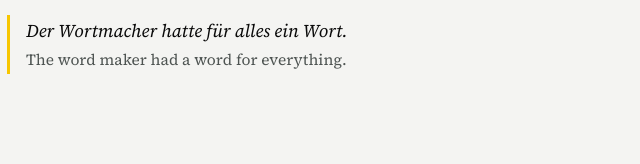
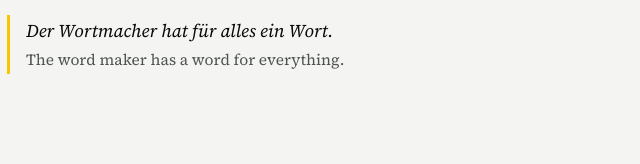
Before and after one commit to julie719/germanwordmaker, a website with bundled scripts: page index.html in a window 1280 px wide. Shown: the part 743-907 px from the top of the page, 293-933 px from the left. Built offline with nearby package versions, Linux system fonts and the light colour scheme; files whose address does not match are found by name.

Commit message:
Intro example in present tense: Der Wortmacher hat für alles ein Wort
Co-Authored-By: Claude Opus 5.5 <noreply@anthropic.com>

```diff
--- a/index.html
+++ b/index.html
@@ -65,8 +65,8 @@
         </ol>
         <p class="definition">A machine that invents a German word for any feeling, moment or situation you describe. Try it above; your word goes on the sign.</p>
         <blockquote class="example">
-          <p class="example-de" lang="de">Der Wortmacher hatte für alles ein Wort.</p>
-          <p class="example-en">The word maker had a word for everything.</p>
+          <p class="example-de" lang="de">Der Wortmacher hat für alles ein Wort.</p>
+          <p class="example-en">The word maker has a word for everything.</p>
         </blockquote>
       </div>
     </section>
```
